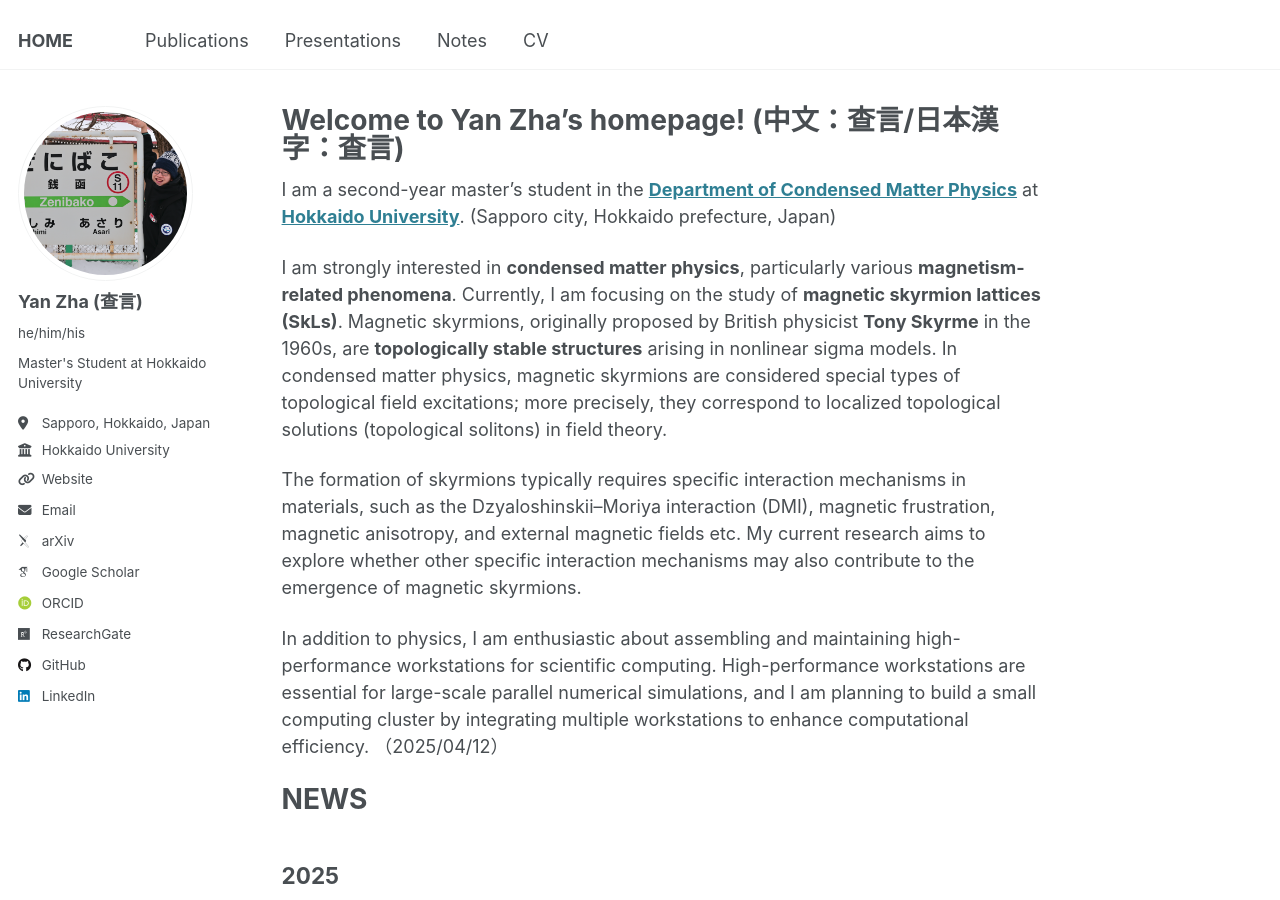
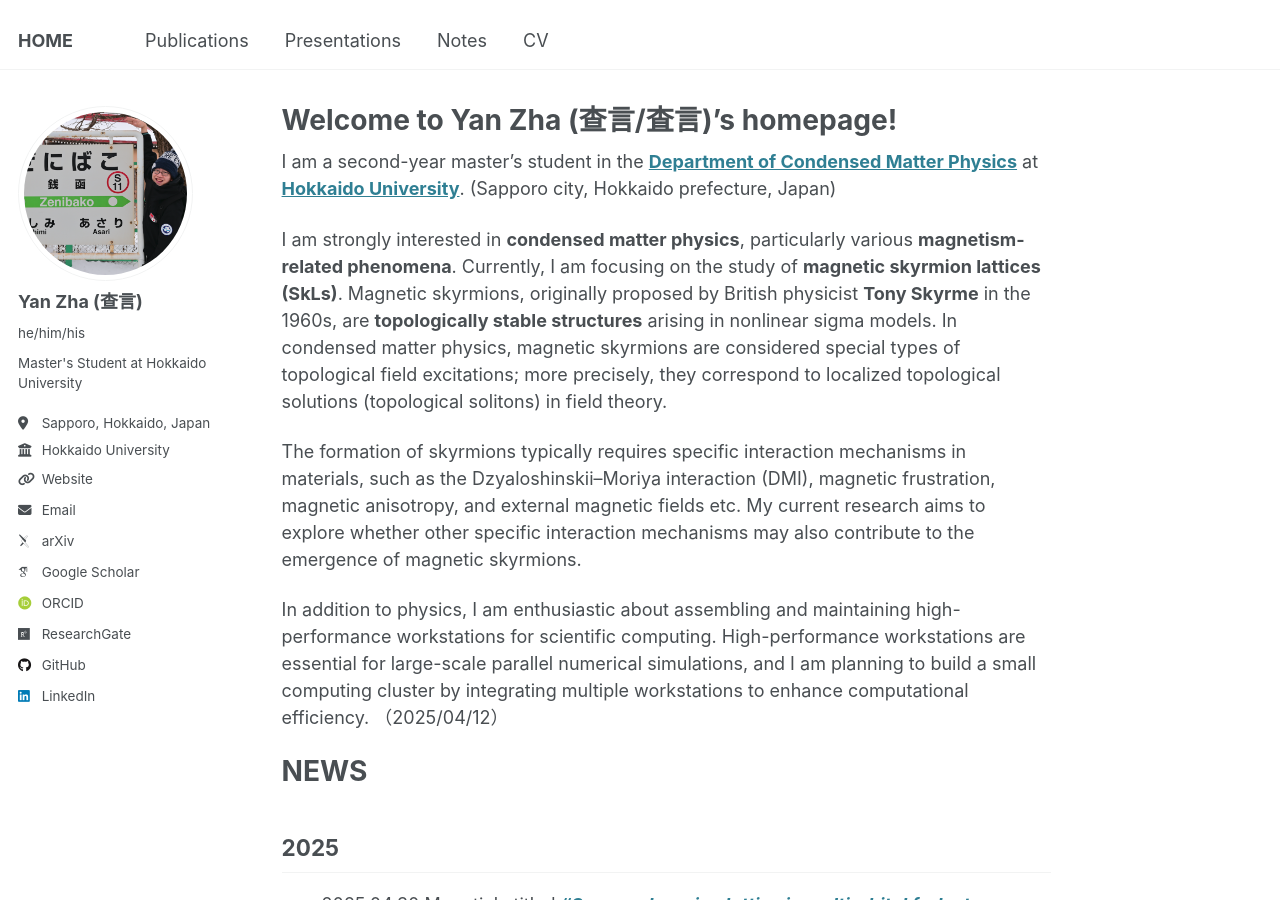
Before and after one commit to yzhacn/yzhacn.github.io, a Jekyll site: the page built from _pages/about.md, in a window 1280 px wide and 900 px high. Built offline with Jekyll 4.4.1, drawn with Linux system fonts in a browser that asks for light colours; some web fonts are replaced.

Commit message:
Update about.md

```diff
--- a/_pages/about.md
+++ b/_pages/about.md
@@ -1,6 +1,6 @@
 ---
 permalink: /
-title: "Welcome to Yan Zha's homepage! (中文：查言/日本漢字：査言)"
+title: "Welcome to Yan Zha (查言/査言)'s homepage!"
 author_profile: true
 redirect_from:
   - /about/
```
